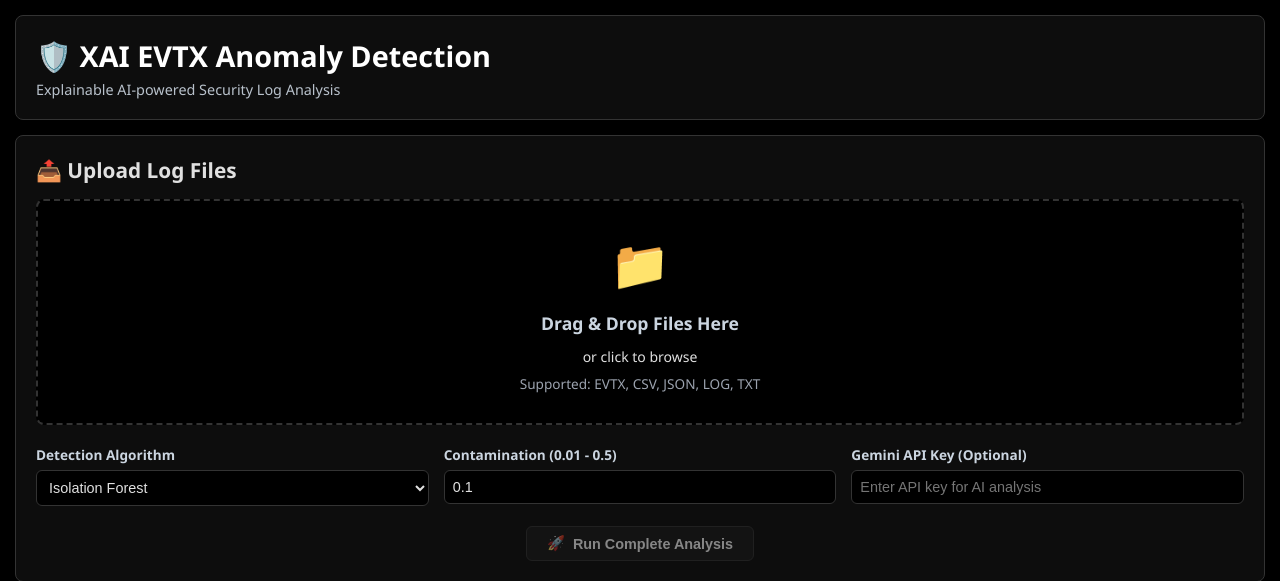
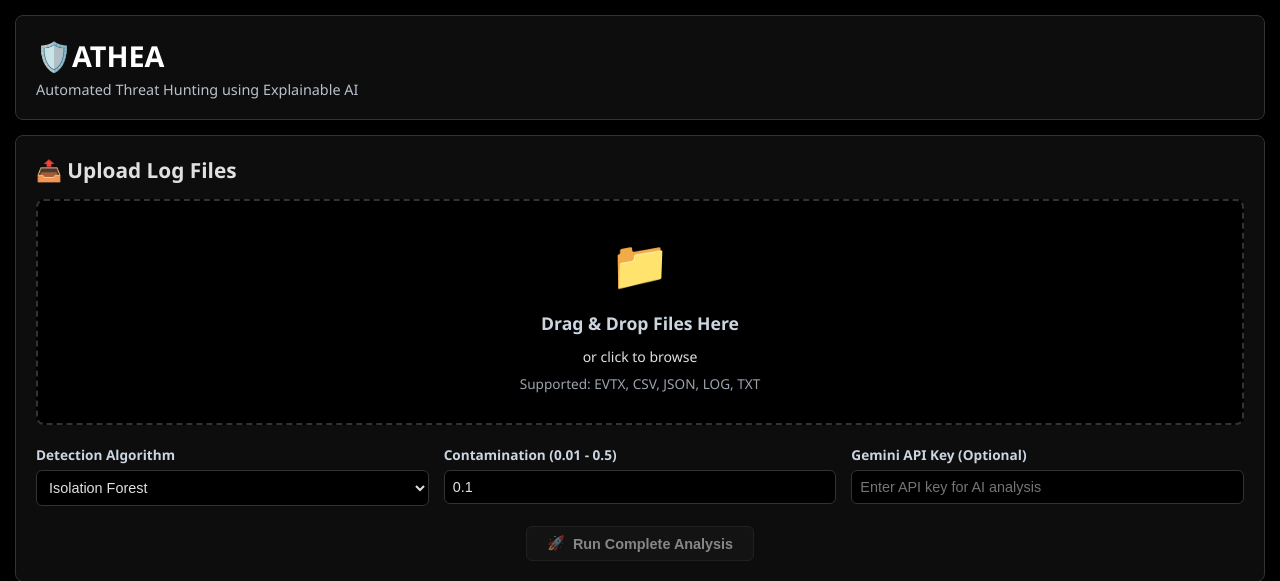
Before and after one commit to shock19vr/ATHEA, a Flask app: page / in a window 1280 px wide. Shown: the top 581 px of the page. Run offline with Flask 3, Linux system fonts and the light colour scheme; parts of the project's set-up code (start-up, migrations or seed data) failed here and were passed over; some libraries are stand-ins or nearby versions.

Commit message:
Changed names

```diff
--- a/app.py
+++ b/app.py
@@ -68,8 +68,8 @@ for key in ['parsed_data', 'features_df', 'results_df', 'model', 'explainer', 'f
             st.session_state[key] = None
 
 def main():
-    st.markdown('<div class="main-header">🛡️ Explainable Log Anomaly Detection System</div>', unsafe_allow_html=True)
-    st.markdown('<div class="sub-header">XAI-based APT Detector for Security Logs</div>', unsafe_allow_html=True)
+    st.markdown('<div class="main-header">🛡️ATHEA</div>', unsafe_allow_html=True)
+    st.markdown('<div class="sub-header">Automated Threat Hunting using Explainable AI</div>', unsafe_allow_html=True)
 
     with st.sidebar:
         st.title("Navigation")
--- a/flask_app/templates/index.html
+++ b/flask_app/templates/index.html
@@ -552,8 +552,8 @@
 <body>
     <div class="container">
         <div class="header">
-            <h1>🛡️ XAI EVTX Anomaly Detection</h1>
-            <p>Explainable AI-powered Security Log Analysis</p>
+            <h1>🛡️ATHEA</h1>
+            <p>Automated Threat Hunting using Explainable AI</p>
         </div>
 
         <div class="main-card">
```
